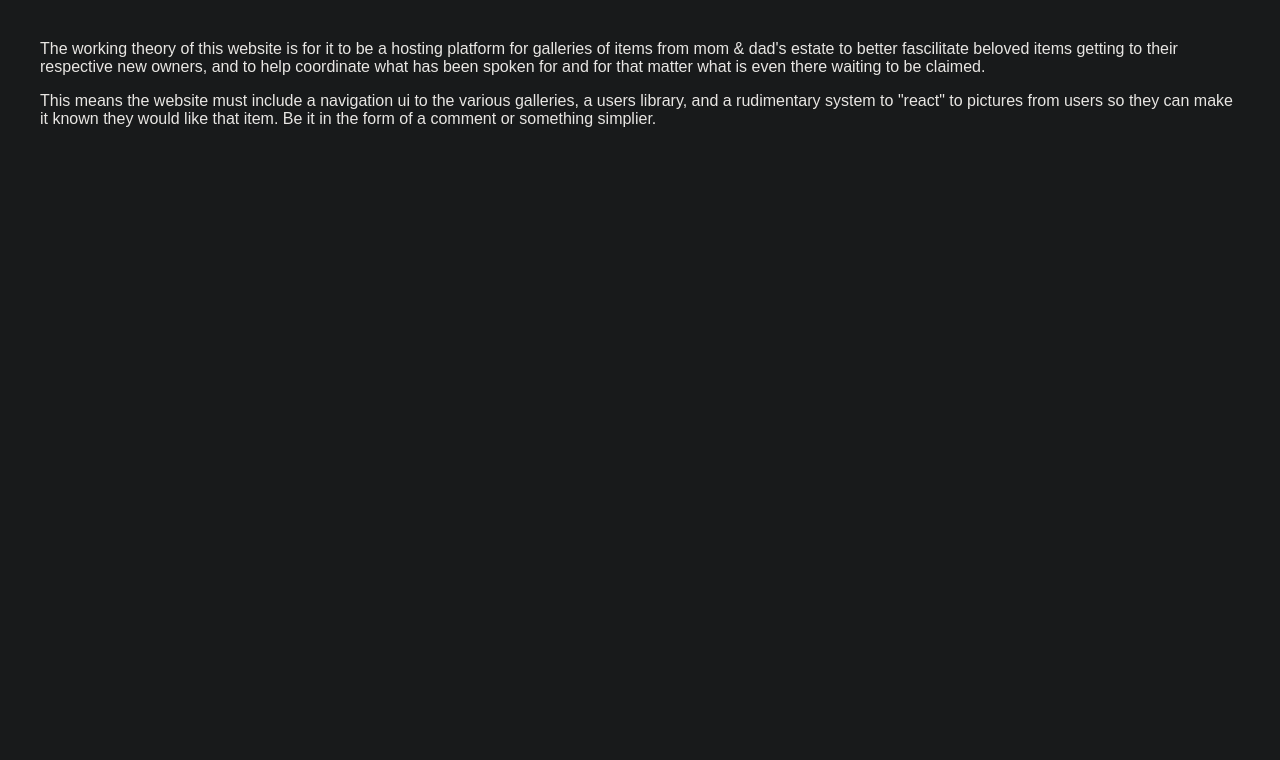
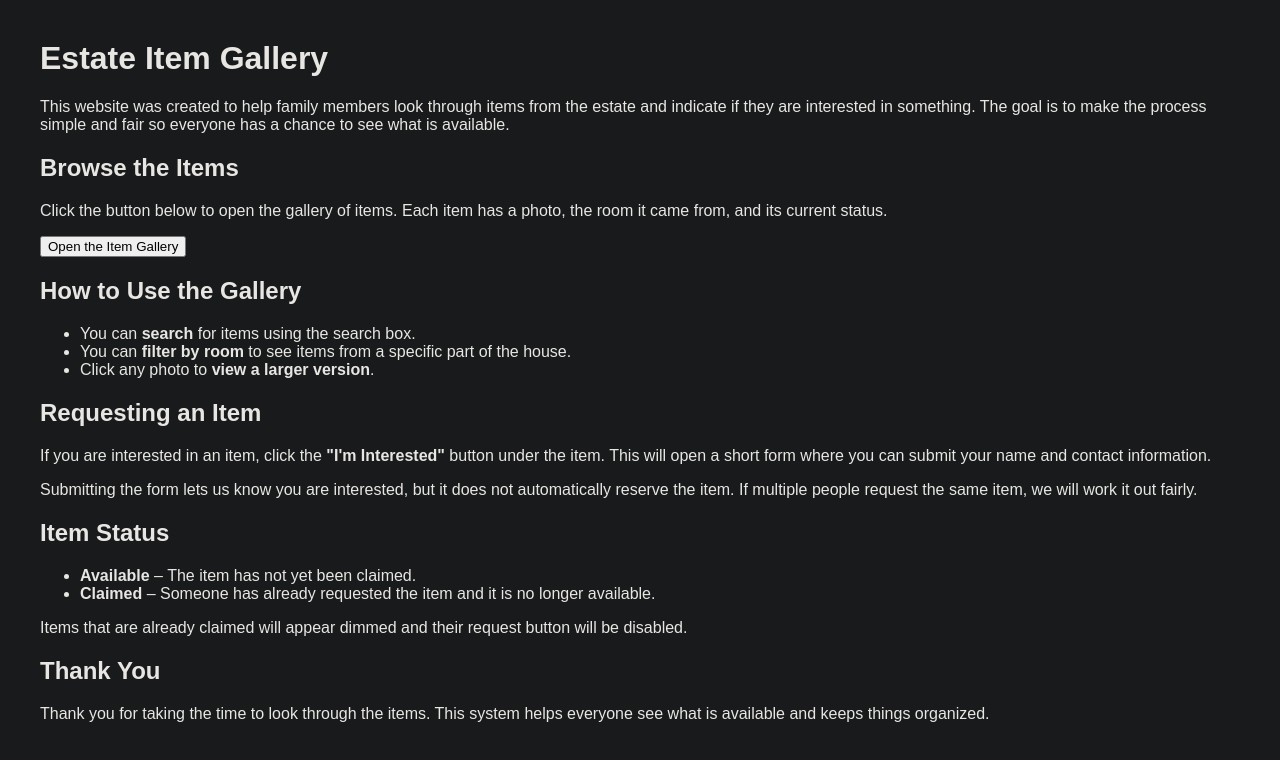
Before and after one commit to sergtankian/estate-gallery, a plain HTML site: page index.html in a window 1280 px wide. Drawn offline with Linux system fonts and the light colour scheme.

Commit message:
Update index.html

```diff
--- a/index.html
+++ b/index.html
@@ -16,7 +16,63 @@ color:#e8e6e3;
     </head>
 
     <body>
-        <p>The working theory of this website is for it to be a hosting platform for galleries of items from mom & dad's estate to better fascilitate beloved items getting to their respective new owners, and to help coordinate what has been spoken for and for that matter what is even there waiting to be claimed.</p>
-        <p>This means the website must include a navigation ui to the various galleries, a users library, and a rudimentary system to "react" to pictures from users so they can make it known they would like that item. Be it in the form of a comment or something simplier. </p>
+       <h1>Estate Item Gallery</h1>
+
+<p>
+This website was created to help family members look through items from the estate
+and indicate if they are interested in something. The goal is to make the process
+simple and fair so everyone has a chance to see what is available.
+</p>
+
+<h2>Browse the Items</h2>
+
+<p>
+Click the button below to open the gallery of items. Each item has a photo,
+the room it came from, and its current status.
+</p>
+
+<p>
+<a href="gallery.html">
+<button>Open the Item Gallery</button>
+</a>
+</p>
+
+<h2>How to Use the Gallery</h2>
+
+<ul>
+<li>You can <b>search</b> for items using the search box.</li>
+<li>You can <b>filter by room</b> to see items from a specific part of the house.</li>
+<li>Click any photo to <b>view a larger version</b>.</li>
+</ul>
+
+<h2>Requesting an Item</h2>
+
+<p>
+If you are interested in an item, click the <b>"I'm Interested"</b> button under the item.
+This will open a short form where you can submit your name and contact information.
+</p>
+
+<p>
+Submitting the form lets us know you are interested, but it does not automatically
+reserve the item. If multiple people request the same item, we will work it out fairly.
+</p>
+
+<h2>Item Status</h2>
+
+<ul>
+<li><b>Available</b> – The item has not yet been claimed.</li>
+<li><b>Claimed</b> – Someone has already requested the item and it is no longer available.</li>
+</ul>
+
+<p>
+Items that are already claimed will appear dimmed and their request button will be disabled.
+</p>
+
+<h2>Thank You</h2>
+
+<p>
+Thank you for taking the time to look through the items. This system helps everyone
+see what is available and keeps things organized.
+</p>
     </body>
 </html>
```
